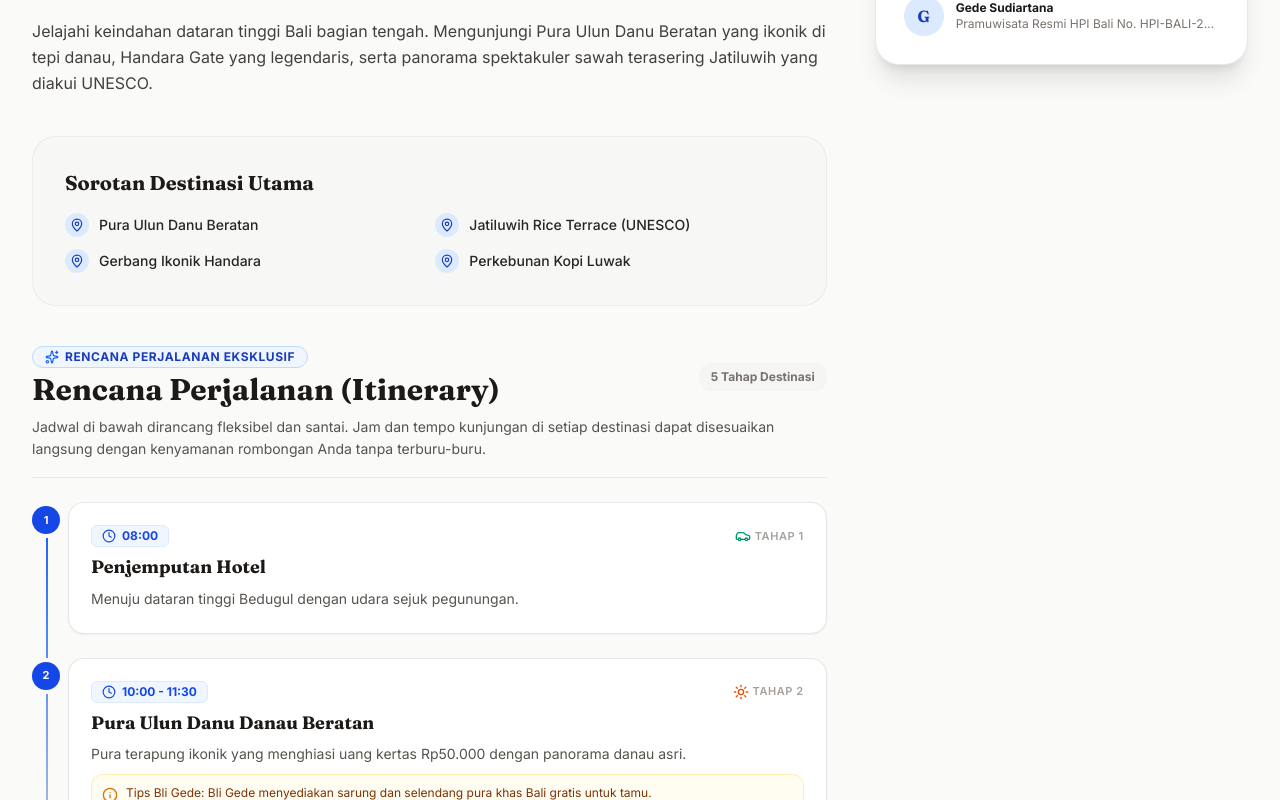
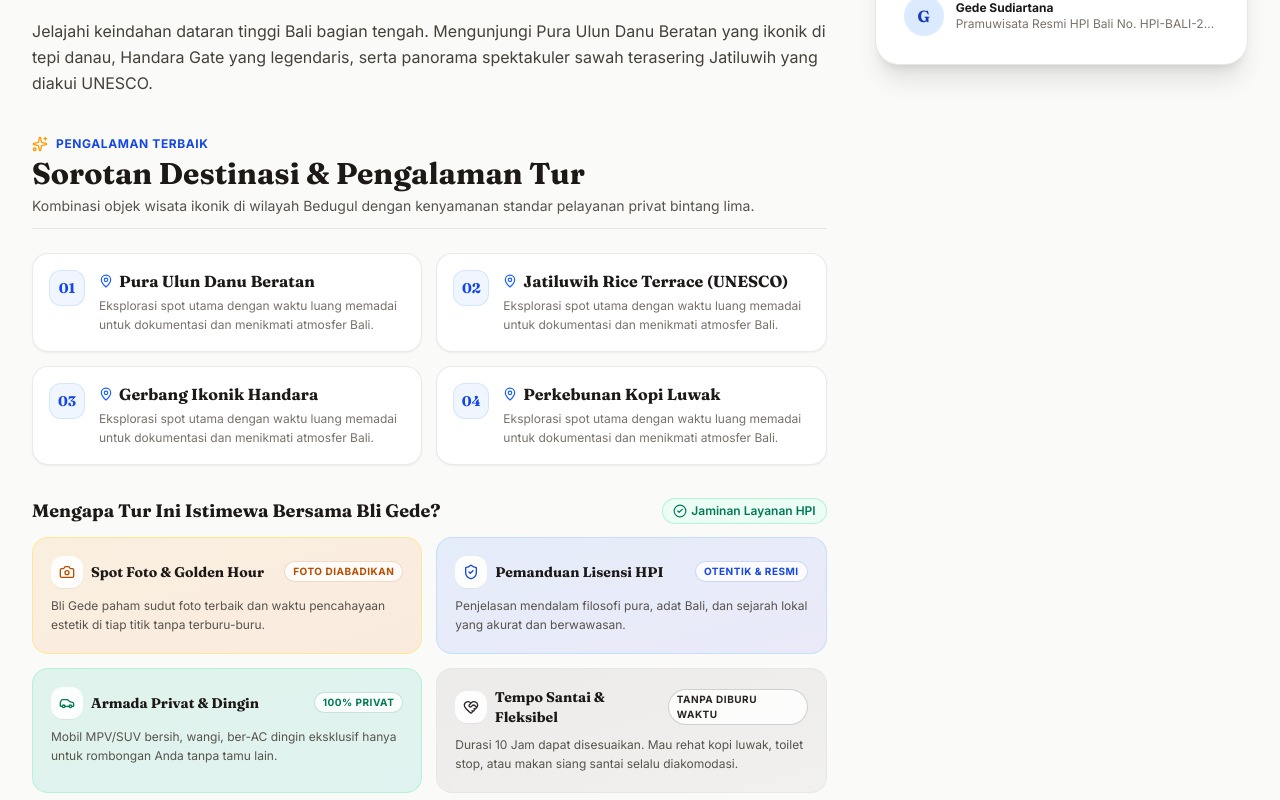
Before and after one commit to sumestawsome/gedebaliguide, a Next.js app: page /tours/bedugul-ulun-danu-jatiluwih-unesco in a window 1280 px wide. Shown: the part 1060-1860 px from the top of the page. Built offline with nearby package versions, Linux system fonts and the light colour scheme.

Commit message:
feat(tours): add TourHighlights section with destination cards and HPI guiding pillars

```diff
--- a/src/app/tours/[slug]/page.tsx
+++ b/src/app/tours/[slug]/page.tsx
@@ -10,6 +10,7 @@ import Footer from "@/components/layout/Footer";
 import TourItinerary from "@/components/tours/TourItinerary";
 import TourInclusions from "@/components/tours/TourInclusions";
 import TourMap from "@/components/tours/TourMap";
+import TourHighlights from "@/components/tours/TourHighlights";
 import TourBookingCard from "@/components/tours/TourBookingCard";
 import { Clock, Users, Star, ChevronRight, ShieldCheck, Sparkles, MapPin, MessageCircle, HelpCircle } from "lucide-react";
 import { getDirectQuestionUrl } from "@/lib/whatsapp";
@@ -280,22 +281,12 @@ export default async function TourDetailPage({ params }: TourDetailPageProps) {
                 </p>
               </div>
 
-              {/* Highlights List */}
-              <div className="space-y-4 rounded-3xl bg-stone-100/60 p-6 sm:p-8 border border-stone-200/70">
-                <h3 className="font-serif text-xl font-bold text-stone-900">
-                  Sorotan Destinasi Utama
-                </h3>
-                <div className="grid grid-cols-1 sm:grid-cols-2 gap-3">
-                  {tour.highlights.map((hl, i) => (
-                    <div key={i} className="flex items-center gap-2.5 text-sm font-medium text-stone-800">
-                      <div className="flex h-6 w-6 items-center justify-center rounded-full bg-blue-100 text-blue-800 shrink-0">
-                        <MapPin className="h-3.5 w-3.5" />
-                      </div>
-                      <span>{hl}</span>
-                    </div>
-                  ))}
-                </div>
-              </div>
+              {/* Tour Experience & Destination Highlights */}
+              <TourHighlights
+                highlights={tour.highlights}
+                area={tour.area}
+                duration={tour.duration}
+              />
 
               {/* Chronological Itinerary */}
               <TourItinerary itinerary={tour.itinerary} />
--- /dev/null
+++ b/src/components/tours/TourHighlights.tsx
@@ -0,0 +1,146 @@
+import React from "react";
+import {
+  Sparkles,
+  Camera,
+  MapPin,
+  Clock,
+  Car,
+  HeartHandshake,
+  ShieldCheck,
+  CheckCircle2,
+} from "lucide-react";
+
+interface TourHighlightsProps {
+  highlights: string[];
+  area: string;
+  duration: string;
+}
+
+export default function TourHighlights({
+  highlights,
+  area,
+  duration,
+}: TourHighlightsProps) {
+  // Experience pillars tailored to Bli Gede's authentic private guiding
+  const experiencePillars = [
+    {
+      icon: Camera,
+      title: "Spot Foto & Golden Hour",
+      description:
+        "Bli Gede paham sudut foto terbaik dan waktu pencahayaan estetik di tiap titik tanpa terburu-buru.",
+      tag: "Foto Diabadikan",
+      color: "from-amber-500/10 to-orange-500/10 text-amber-700 border-amber-200/80",
+    },
+    {
+      icon: ShieldCheck,
+      title: "Pemanduan Lisensi HPI",
+      description:
+        "Penjelasan mendalam filosofi pura, adat Bali, dan sejarah lokal yang akurat dan berwawasan.",
+      tag: "Otentik & Resmi",
+      color: "from-blue-500/10 to-indigo-500/10 text-blue-700 border-blue-200/80",
+    },
+    {
+      icon: Car,
+      title: "Armada Privat & Dingin",
+      description:
+        "Mobil MPV/SUV bersih, wangi, ber-AC dingin eksklusif hanya untuk rombongan Anda tanpa tamu lain.",
+      tag: "100% Privat",
+      color: "from-emerald-500/10 to-teal-500/10 text-emerald-700 border-emerald-200/80",
+    },
+    {
+      icon: HeartHandshake,
+      title: "Tempo Santai & Fleksibel",
+      description:
+        "Durasi " +
+        duration +
+        " dapat disesuaikan. Mau rehat kopi luwak, toilet stop, atau makan siang santai selalu diakomodasi.",
+      tag: "Tanpa Diburu Waktu",
+      color: "from-stone-500/10 to-stone-400/10 text-stone-800 border-stone-200/80",
+    },
+  ];
+
+  return (
+    <div className="space-y-6">
+      {/* Section Header */}
+      <div className="border-b border-stone-200 pb-3">
+        <div className="flex items-center gap-2 text-xs font-bold uppercase tracking-wider text-blue-700">
+          <Sparkles className="h-4 w-4 text-amber-500" />
+          <span>Pengalaman Terbaik</span>
+        </div>
+        <h3 className="font-serif text-2xl sm:text-3xl font-bold text-stone-900 mt-1">
+          Sorotan Destinasi & Pengalaman Tur
+        </h3>
+        <p className="text-xs sm:text-sm text-stone-600 mt-1">
+          Kombinasi objek wisata ikonik di wilayah {area} dengan kenyamanan standar pelayanan privat bintang lima.
+        </p>
+      </div>
+
+      {/* Destination Highlight Cards Grid */}
+      <div className="grid grid-cols-1 sm:grid-cols-2 gap-3.5">
+        {highlights.map((item, idx) => (
+          <div
+            key={idx}
+            className="group relative flex items-start gap-3.5 rounded-2xl border border-stone-200/80 bg-white p-4 shadow-xs transition-all hover:border-blue-300 hover:shadow-md"
+          >
+            <div className="flex h-9 w-9 shrink-0 items-center justify-center rounded-xl bg-blue-50 text-blue-700 font-serif font-bold text-sm border border-blue-200/60 group-hover:bg-blue-600 group-hover:text-white transition-colors">
+              0{idx + 1}
+            </div>
+            <div className="space-y-1">
+              <div className="flex items-center gap-1.5">
+                <MapPin className="h-3.5 w-3.5 text-blue-600 shrink-0" />
+                <h4 className="font-serif text-base font-bold text-stone-900 leading-snug">
+                  {item}
+                </h4>
+              </div>
+              <p className="text-xs text-stone-500 leading-relaxed font-sans">
+                Eksplorasi spot utama dengan waktu luang memadai untuk dokumentasi dan menikmati atmosfer Bali.
+              </p>
+            </div>
+          </div>
+        ))}
+      </div>
+
+      {/* 4 Guiding Pillars / Value Cards */}
+      <div className="mt-8 space-y-3">
+        <div className="flex items-center justify-between">
+          <h4 className="font-serif text-lg font-bold text-stone-900">
+            Mengapa Tur Ini Istimewa Bersama Bli Gede?
+          </h4>
+          <span className="hidden sm:inline-flex items-center gap-1 text-xs font-semibold text-emerald-700 bg-emerald-50 px-2.5 py-1 rounded-full border border-emerald-200/80">
+            <CheckCircle2 className="h-3.5 w-3.5" />
+            Jaminan Layanan HPI
+          </span>
+        </div>
+
+        <div className="grid grid-cols-1 sm:grid-cols-2 gap-3.5">
+          {experiencePillars.map((pillar, idx) => {
+            const Icon = pillar.icon;
+            return (
+              <div
+                key={idx}
+                className={`rounded-2xl border bg-gradient-to-br p-4.5 space-y-2 ${pillar.color}`}
+              >
+                <div className="flex items-center justify-between">
+                  <div className="flex items-center gap-2">
+                    <div className="flex h-8 w-8 items-center justify-center rounded-xl bg-white/90 shadow-2xs">
+                      <Icon className="h-4 w-4" />
+                    </div>
+                    <h5 className="font-serif font-bold text-sm text-stone-900">
+                      {pillar.title}
+                    </h5>
+                  </div>
+                  <span className="text-[10px] font-bold uppercase tracking-wider px-2 py-0.5 rounded-full bg-white/80 border border-current/20">
+                    {pillar.tag}
+                  </span>
+                </div>
+                <p className="text-xs text-stone-600 leading-relaxed">
+                  {pillar.description}
+                </p>
+              </div>
+            );
+          })}
+        </div>
+      </div>
+    </div>
+  );
+}
```
